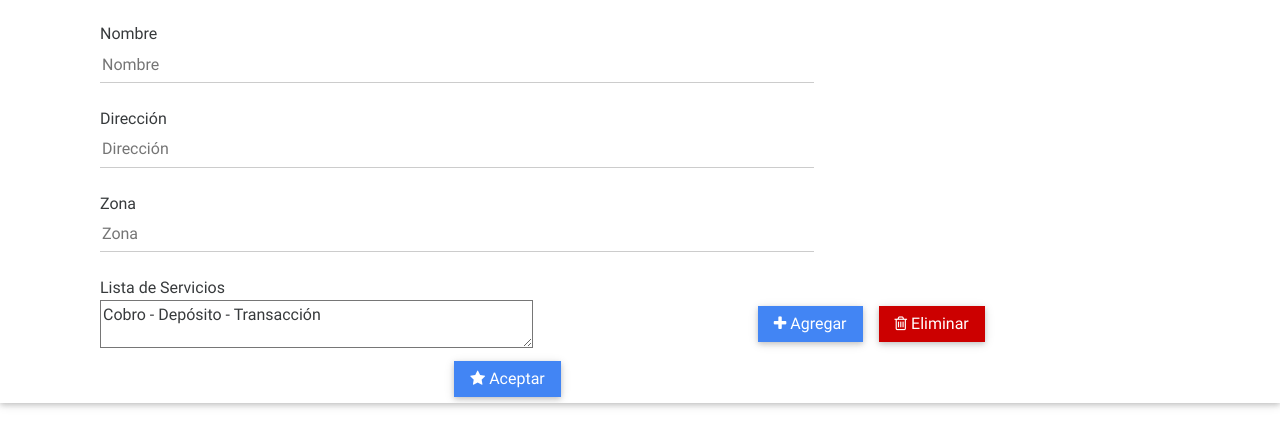
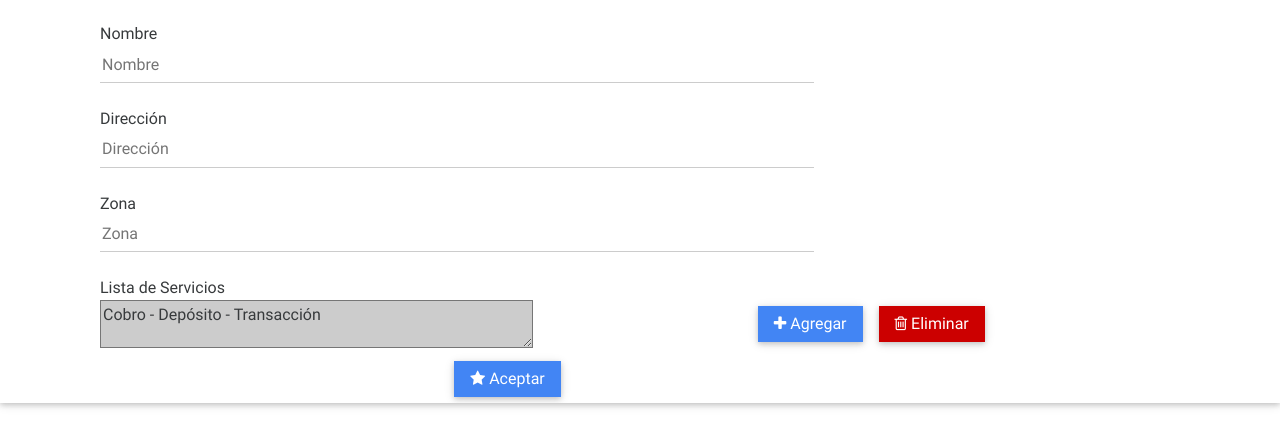
Before and after one commit to brianfleibenzon/tp-dds-2016, a plain HTML site: page web/edicionBanco.html in a window 1280 px wide. Shown: the part 145-592 px from the top of the page. Drawn offline with Linux system fonts and the light colour scheme.

Commit message:
Mejoras en la vista.

```diff
--- a/web/edicionBanco.html
+++ b/web/edicionBanco.html
@@ -40,11 +40,11 @@
 
 				<div class="col-sm-12"><br/>Lista de Servicios</div>
 				<div class="col-xs-5">
-				<textarea rows="3" cols="50" readonly>Cobro - Depósito - Transacción</textarea>
+				<textarea rows="3" cols="50" readonly style="background-color: #CCCCCC;">Cobro - Depósito - Transacción </textarea>
 				</div>
 				 <DIV ALIGN=center>
-                      <td style="vertical-align:center"><button class="btn btn-primary"><i class="fa fa-plus" aria-hidden="true"></i>   Agregar</button></td>
-                       <td style="vertical-align:center"><button class="btn btn-danger"><i class="fa fa-trash-o" aria-hidden="true"></i>   Eliminar</button><td/>
+                      <td style="vertical-align:center"><button class="btn btn-primary"><i class="fa fa-plus" aria-hidden="true"></i> Agregar</button></td>
+                       <td style="vertical-align:center"><button class="btn btn-danger"><i class="fa fa-trash-o" aria-hidden="true"></i>  Eliminar</button><td/>
                     </div>
                 </div>
 		<div class="col-md-4 center-block"></div>
```
